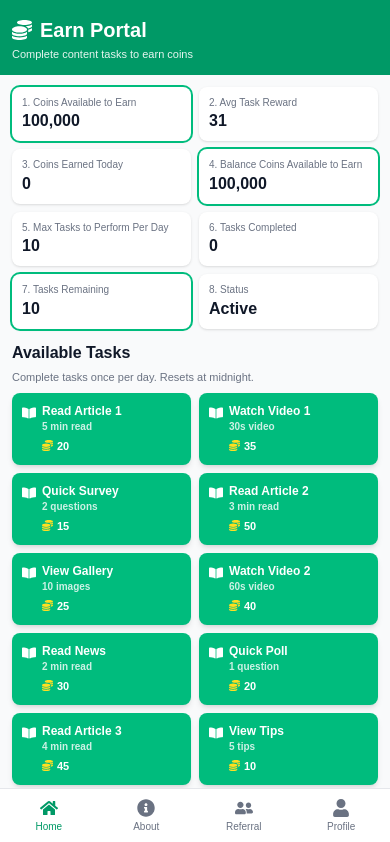
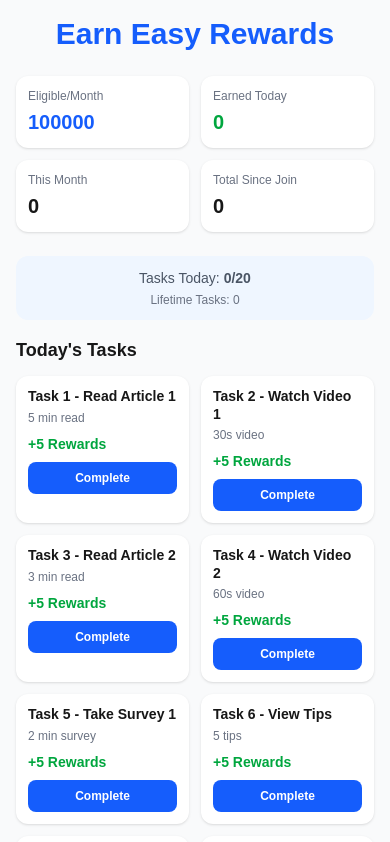
Before and after one commit to rrrnet3-dev/earn-portal, a Next.js app: page / in a window 390 px wide. Shown: the top 842 px of the page. Built offline with nearby package versions, Linux system fonts and the light colour scheme.

Commit message:
restore: 5:53 AM stable base with rewards logic

```diff
--- a/app/page.js
+++ b/app/page.js
@@ -1,199 +1,180 @@
 'use client'
+import { useState, useEffect } from 'react'
 
-import { useState, useEffect } from 'react'
-import { motion } from 'framer-motion'
-import { FaHome, FaInfoCircle, FaUserFriends, FaUser, FaCoins, FaBookOpen } from 'react-icons/fa'
-
-export default function Home() {
-  const MAX_TASKS_PER_DAY = 10 // y: max tasks to perform per day
-  const DAILY_COIN_ALLOWANCE = 100000 // coins available to earn per day
-
+export default function EarnEasyRewards() {
   const [user, setUser] = useState({
-    availableCoins: DAILY_COIN_ALLOWANCE,
+    availableRewards: 0,
     performedTaskIds: [],
-    lastResetDate: new Date().toDateString()
+    lastActiveDate: '',
+    joinDate: '',
+    monthlyEarned: {},
+    cumulativeEarned: 0,
+    lifetimeTasksCompleted: 0
   })
-
-  const [activeTab, setActiveTab] = useState('home')
-  const [spentHistory, setSpentHistory] = useState([])
+  const [mounted, setMounted] = useState(false)
 
   useEffect(() => {
-    const today = new Date().toDateString()
-    const savedUser = localStorage.getItem('earnUser')
-    const savedSpent = localStorage.getItem('spentHistory')
-
+    setMounted(true)
+    const savedUser = localStorage.getItem('earnEasyUser')
     if (savedUser) {
-      const parsed = JSON.parse(savedUser)
-      if (parsed.lastResetDate!== today) {
-        setUser({
-          availableCoins: DAILY_COIN_ALLOWANCE,
-          performedTaskIds: [],
-          lastResetDate: today
-        })
-        setSpentHistory([])
-      } else {
-        setUser(parsed)
-        if (savedSpent) setSpentHistory(JSON.parse(savedSpent))
+      setUser(JSON.parse(savedUser))
+    } else {
+      const today = new Date().toDateString()
+      const newUser = {
+        availableRewards: 0,
+        performedTaskIds: [],
+        lastActiveDate: today,
+        joinDate: today,
+        monthlyEarned: {},
+        cumulativeEarned: 0,
+        lifetimeTasksCompleted: 0
       }
+      setUser(newUser)
+      localStorage.setItem('earnEasyUser', JSON.stringify(newUser))
     }
   }, [])
 
-  useEffect(() => {
-    localStorage.setItem('earnUser', JSON.stringify(user))
-  }, )
+  const tasks = [
+    { id: 1, name: 'Task 1 - Read Article 1', desc: '5 min read', rewards: 5 },
+    { id: 2, name: 'Task 2 - Watch Video 1', desc: '30s video', rewards: 5 },
+    { id: 3, name: 'Task 3 - Read Article 2', desc: '3 min read', rewards: 5 },
+    { id: 4, name: 'Task 4 - Watch Video 2', desc: '60s video', rewards: 5 },
+    { id: 5, name: 'Task 5 - Take Survey 1', desc: '2 min survey', rewards: 5 },
+    { id: 6, name: 'Task 6 - View Tips', desc: '5 tips', rewards: 5 },
+    { id: 7, name: 'Task 7 - Share App', desc: 'Share with friend', rewards: 5 },
+    { id: 8, name: 'Task 8 - Daily Check-in', desc: 'Login bonus', rewards: 5 },
+    { id: 9, name: 'Task 9 - Watch Video 3', desc: '45s video', rewards: 5 },
+    { id: 10, name: 'Task 10 - Read Guide', desc: '3 min read', rewards: 5 },
+    { id: 11, name: 'Task 11 - Read Article 3', desc: '4 min read', rewards: 5 },
+    { id: 12, name: 'Task 12 - Watch Video 4', desc: '90s video', rewards: 5 },
+    { id: 13, name: 'Task 13 - Complete Quiz', desc: '5 questions', rewards: 5 },
+    { id: 14, name: 'Task 14 - Rate App', desc: 'Leave review', rewards: 5 },
+    { id: 15, name: 'Task 15 - Follow Social', desc: 'Follow us', rewards: 5 },
+    { id: 16, name: 'Task 16 - Watch Video 5', desc: '2 min video', rewards: 5 },
+    { id: 17, name: 'Task 17 - Read News', desc: '3 min read', rewards: 5 },
+    { id: 18, name: 'Task 18 - Take Survey 2', desc: '3 min survey', rewards: 5 },
+    { id: 19, name: 'Task 19 - Invite Friend', desc: 'Send invite', rewards: 5 },
+    { id: 20, name: 'Task 20 - Daily Bonus', desc: 'Claim bonus', rewards: 5 }
+  ]
+
+  const MAX_TASKS_PER_DAY = 20
+  const MONTHLY_ELIGIBLE = 100000
 
   useEffect(() => {
-    localStorage.setItem('spentHistory', JSON.stringify(spentHistory))
-  }, [spentHistory])
+    if (!mounted) return
+    const today = new Date().toDateString()
+    if (user.lastActiveDate && user.lastActiveDate!== today) {
+      const resetUser = {
+     ...user,
+        performedTaskIds: [],
+        lastActiveDate: today
+      }
+      setUser(resetUser)
+      localStorage.setItem('earnEasyUser', JSON.stringify(resetUser))
+    }
+  }, [mounted, user])
 
-  const tasks = [
-    { id: 1, name: 'Read Article 1', desc: '5 min read', link: '/content/article-1', cost: 20 },
-    { id: 2, name: 'Watch Video 1', desc: '30s video', link: '/content/video-1', cost: 35 },
-    { id: 3, name: 'Quick Survey', desc: '2 questions', link: '/content/survey-1', cost: 15 },
-    { id: 4, name: 'Read Article 2', desc: '3 min read', link: '/content/article-2', cost: 50 },
-    { id: 5, name: 'View Gallery', desc: '10 images', link: '/content/gallery-1', cost: 25 },
-    { id: 6, name: 'Watch Video 2', desc: '60s video', link: '/content/video-2', cost: 40 },
-    { id: 7, name: 'Read News', desc: '2 min read', link: '/content/news-1', cost: 30 },
-    { id: 8, name: 'Quick Poll', desc: '1 question', link: '/content/poll-1', cost: 20 },
-    { id: 9, name: 'Read Article 3', desc: '4 min read', link: '/content/article-3', cost: 45 },
-    { id: 10, name: 'View Tips', desc: '5 tips', link: '/content/tips-1', cost: 10 },
-    { id: 11, name: 'Watch Video 3', desc: '45s video', link: '/content/video-3', cost: 60 },
-    { id: 12, name: 'Read Guide', desc: '3 min read', link: '/content/guide-1', cost: 25 },
-  ]
+  if (!mounted) {
+    return <div className="min-h-screen bg-gray-50 flex items-center justify-center">Loading...</div>
+  }
 
-  const totalCoinsSpent = spentHistory.reduce((sum, c) => sum + c, 0)
-  const balanceCoins = user.availableCoins - totalCoinsSpent
+  const currentMonth = new Date().toISOString().slice(0, 7)
+  const rewardsEarnedToday = tasks
+.filter(task => user.performedTaskIds?.includes(task.id))
+.reduce((sum, task) => sum + task.rewards, 0)
+
+  const totalRewardsEarnedThisMonth = user.monthlyEarned?.[currentMonth] || 0
+  const cumulativeRewardsEarned = user.cumulativeEarned || 0
   const tasksPerformed = user.performedTaskIds.length
   const balanceTasks = MAX_TASKS_PER_DAY - tasksPerformed
 
-  const canPerformTask = (task) => {
-    const alreadyDone = user.performedTaskIds.includes(task.id)
-    const hasCoins = balanceCoins >= task.cost
-    const underLimit = balanceTasks > 0
-    return!alreadyDone && hasCoins && underLimit
+  const completeTask = (taskId, rewardAmount) => {
+    if (user.performedTaskIds.includes(taskId) || balanceTasks <= 0) return
+
+    const updatedUser = {
+   ...user,
+      availableRewards: (user.availableRewards || 0) + rewardAmount,
+      performedTaskIds: [...user.performedTaskIds, taskId],
+      lifetimeTasksCompleted: (user.lifetimeTasksCompleted || 0) + 1,
+      cumulativeEarned: (user.cumulativeEarned || 0) + rewardAmount,
+      monthlyEarned: {
+     ...user.monthlyEarned,
+        [currentMonth]: (user.monthlyEarned?.[currentMonth] || 0) + rewardAmount
+      }
+    }
+    setUser(updatedUser)
+    localStorage.setItem('earnEasyUser', JSON.stringify(updatedUser))
   }
 
-  const performTask = (task) => {
-    if (!canPerformTask(task)) {
-      if (user.performedTaskIds.includes(task.id)) {
-        alert('You already completed this task today!')
-      } else if (balanceTasks <= 0) {
-        alert('Daily task limit reached! Come back tomorrow.')
-      } else {
-        alert(`Not enough coins! Need ${task.cost} coins.`)
-      }
-      return
-    }
+  return (
+    <div className="min-h-screen bg-gray-50">
+      <div className="max-w-md mx-auto p-4 pb-20">
+        <h1 className="text-3xl font-bold text-center mb-6 text-blue-600">Earn Easy Rewards</h1>
 
-    setUser(prev => ({
-...prev,
-      performedTaskIds: [...prev.performedTaskIds, task.id]
-    }))
+        <div className="grid grid-cols-2 gap-3 mb-6">
+          <div className="bg-white p-3 rounded-xl shadow-sm">
+            <p className="text-xs text-gray-500 mb-1">Eligible/Month</p>
+            <p className="text-xl font-bold text-blue-600">{MONTHLY_ELIGIBLE}</p>
+          </div>
+          <div className="bg-white p-3 rounded-xl shadow-sm">
+            <p className="text-xs text-gray-500 mb-1">Earned Today</p>
+            <p className="text-xl font-bold text-green-600">{rewardsEarnedToday}</p>
+          </div>
+          <div className="bg-white p-3 rounded-xl shadow-sm">
+            <p className="text-xs text-gray-500 mb-1">This Month</p>
+            <p className="text-xl font-bold">{totalRewardsEarnedThisMonth}</p>
+          </div>
+          <div className="bg-white p-3 rounded-xl shadow-sm">
+            <p className="text-xs text-gray-500 mb-1">Total Since Join</p>
+            <p className="text-xl font-bold">{cumulativeRewardsEarned}</p>
+          </div>
+        </div>
 
-    setSpentHistory(prev => [...prev, task.cost])
-    window.open(task.link, '_blank')
-  }
+        <div className="bg-blue-50 p-3 rounded-xl mb-4 text-center">
+          <p className="text-sm text-gray-600">
+            Tasks Today: <span className="font-bold">{tasksPerformed}/{MAX_TASKS_PER_DAY}</span>
+          </p>
+          <p className="text-xs text-gray-500 mt-1">
+            Lifetime Tasks: {user.lifetimeTasksCompleted}
+          </p>
+        </div>
 
-  const navItems = [
-    { key: 'home', label: 'Home', icon: <FaHome /> },
-    { key: 'about', label: 'About', icon: <FaInfoCircle /> },
-    { key: 'referral', label: 'Referral', icon: <FaUserFriends /> },
-    { key: 'profile', label: 'Profile', icon: <FaUser /> },
-  ]
-
-  const StatBox = ({ label, value, highlight = false }) => (
-    <div className={`bg-white p-2.5 sm:p-3 rounded-lg sm:rounded-xl shadow-sm ${highlight? 'ring-2 ring-emerald-500' : ''}`}>
-      <p className="text-[10px] sm:text-xs text-gray-500 mb-0.5 leading-tight">{label}</p>
-      <p className="text-base sm:text-lg font-bold leading-tight">{value.toLocaleString('en-US')}</p>
-    </div>
-  )
-
-  return (
-    <main className="min-h-screen bg-gray-50 text-gray-900 pb-20">
-      <div className="bg-emerald-600 text-white px-3 sm:px-4 pt-4 sm:pt-6 pb-3 sm:pb-4 sticky top-0 z-10">
-        <h1 className="text-xl sm:text-2xl font-bold flex items-center gap-2">
-          <FaCoins /> Earn Portal
-        </h1>
-        <p className="text-[11px] sm:text-xs opacity-90 mt-0.5">Complete content tasks to earn coins</p>
-      </div>
-
-      {/* Stat boxes: 2 cols on all screens, tighter on mobile */}
-      <div className="px-3 sm:px-4 py-3 sm:py-4 grid grid-cols-2 gap-2 sm:gap-3">
-        <StatBox label="1. Coins Available to Earn" value={DAILY_COIN_ALLOWANCE} highlight />
-        <StatBox label="2. Avg Task Reward" value={Math.round(tasks.reduce((s,t) => s+t.cost, 0) / tasks.length)} />
-        <StatBox label="3. Coins Earned Today" value={totalCoinsSpent} />
-        <StatBox label="4. Balance Coins Available to Earn" value={balanceCoins} highlight />
-        <StatBox label="5. Max Tasks to Perform Per Day" value={MAX_TASKS_PER_DAY} />
-        <StatBox label="6. Tasks Completed" value={tasksPerformed} />
-        <StatBox label="7. Tasks Remaining" value={balanceTasks} highlight />
-        <StatBox label="8. Status" value={balanceTasks > 0? 'Active' : 'Limit Reached'} />
-      </div>
-
-      <div className="px-3 sm:px-4">
-        <h2 className="text-base sm:text-lg font-bold mb-1">Available Tasks</h2>
-        <p className="text-[11px] sm:text-xs text-gray-500 mb-2 sm:mb-3">Complete tasks once per day. Resets at midnight.</p>
-        <div className="grid grid-cols-2 gap-2 sm:gap-3">
+        <h2 className="text-lg font-bold mb-3">Today's Tasks</h2>
+        <div className="grid grid-cols-2 gap-3">
           {tasks.map(task => {
             const isDone = user.performedTaskIds.includes(task.id)
-            const canDo = canPerformTask(task)
+            const canDo =!isDone && balanceTasks > 0
 
             return (
-              <motion.button
-                key={task.id}
-                whileTap={{ scale: 0.97 }}
-                onClick={() => performTask(task)}
-                disabled={!canDo}
-                className={`p-2.5 sm:p-3 rounded-lg sm:rounded-xl font-semibold transition relative text-left min-h-[72px] sm:min-h-[80px] ${
-                  isDone
-           ? 'bg-gray-400 text-gray-600 cursor-not-allowed'
-                    : canDo
-             ? 'bg-emerald-500 hover:bg-emerald-600 active:bg-emerald-700 text-white shadow-md'
-                      : 'bg-gray-300 text-gray-500 cursor-not-allowed'
-                }`}
-              >
-                {isDone && <span className="absolute top-1 right-1.5 text-[10px]">✓</span>}
-                <div className="flex items-start gap-1.5 sm:gap-2">
-                  <FaBookOpen className="mt-0.5 flex-shrink-0 text-sm sm:text-base" />
-                  <div className="min-w-0 flex-1">
-                    <div className="text-xs sm:text-sm leading-tight font-semibold">{task.name}</div>
-                    <div className="text-[10px] sm:text-xs opacity-80 mt-0.5 leading-tight">{task.desc}</div>
-                    <div className="text-[11px] sm:text-xs mt-1 flex items-center gap-1 font-bold">
-                      <FaCoins className="text-yellow-300 flex-shrink-0" /> {task.cost}
-                    </div>
-                  </div>
+              <div key={task.id} className={`bg-white p-3 rounded-xl shadow-sm ${isDone? 'opacity-60' : ''}`}>
+                <div className="mb-2">
+                  <h3 className="font-semibold text-sm leading-tight mb-1">{task.name}</h3>
+                  <p className="text-xs text-gray-500">{task.desc}</p>
                 </div>
-              </motion.button>
+                <div className="flex justify-between items-center mb-2">
+                  <span className="text-green-600 font-bold text-sm">+{task.rewards} Rewards</span>
+                </div>
+
+                {isDone? (
+                  <button disabled className="w-full bg-gray-300 text-gray-500 py-2 rounded-lg text-xs font-bold">
+                    Done Today
+                  </button>
+                ) : (
+                  <button
+                    onClick={() => completeTask(task.id, task.rewards)}
+                    disabled={!canDo}
+                    className={`w-full py-2 rounded-lg text-xs font-bold ${
+                      canDo? 'bg-blue-600 text-white active:bg-blue-700' : 'bg-gray-300 text-gray-500'
+                    }`}
+                  >
+                    Complete
+                  </button>
+                )}
+              </div>
             )
           })}
         </div>
       </div>
-
-      <div className="fixed bottom-0 left-0 right-0 bg-white border-t border-gray-200 safe-area-inset-bottom">
-        <div className="flex justify-around py-1.5 sm:py-2">
-          {navItems.map(item => (
-            <button
-              key={item.key}
-              onClick={() => setActiveTab(item.key)}
-              className={`flex flex-col items-center gap-0.5 px-3 sm:px-4 py-1 min-w-[64px] ${
-                activeTab === item.key? 'text-emerald-600' : 'text-gray-500'
-              }`}
-            >
-              <div className="text-lg sm:text-xl">{item.icon}</div>
-              <span className="text-[10px] sm:text-xs font-medium">{item.label}</span>
-            </button>
-          ))}
-        </div>
-      </div>
-
-      {activeTab!== 'home' && (
-        <div className="fixed inset-0 bg-white z-10 pt-16 sm:pt-20 flex items-center justify-center">
-          <div className="text-center text-gray-500 px-4">
-            <p className="text-xl sm:text-2xl font-bold mb-2">{navItems.find(i => i.key === activeTab)?.label}</p>
-            <p className="text-sm">Coming in Day 18</p>
-            <button onClick={() => setActiveTab('home')} className="mt-4 text-emerald-500 text-sm font-semibold">Back to Home</button>
-          </div>
-        </div>
-      )}
-    </main>
+    </div>
   )
 }
```
